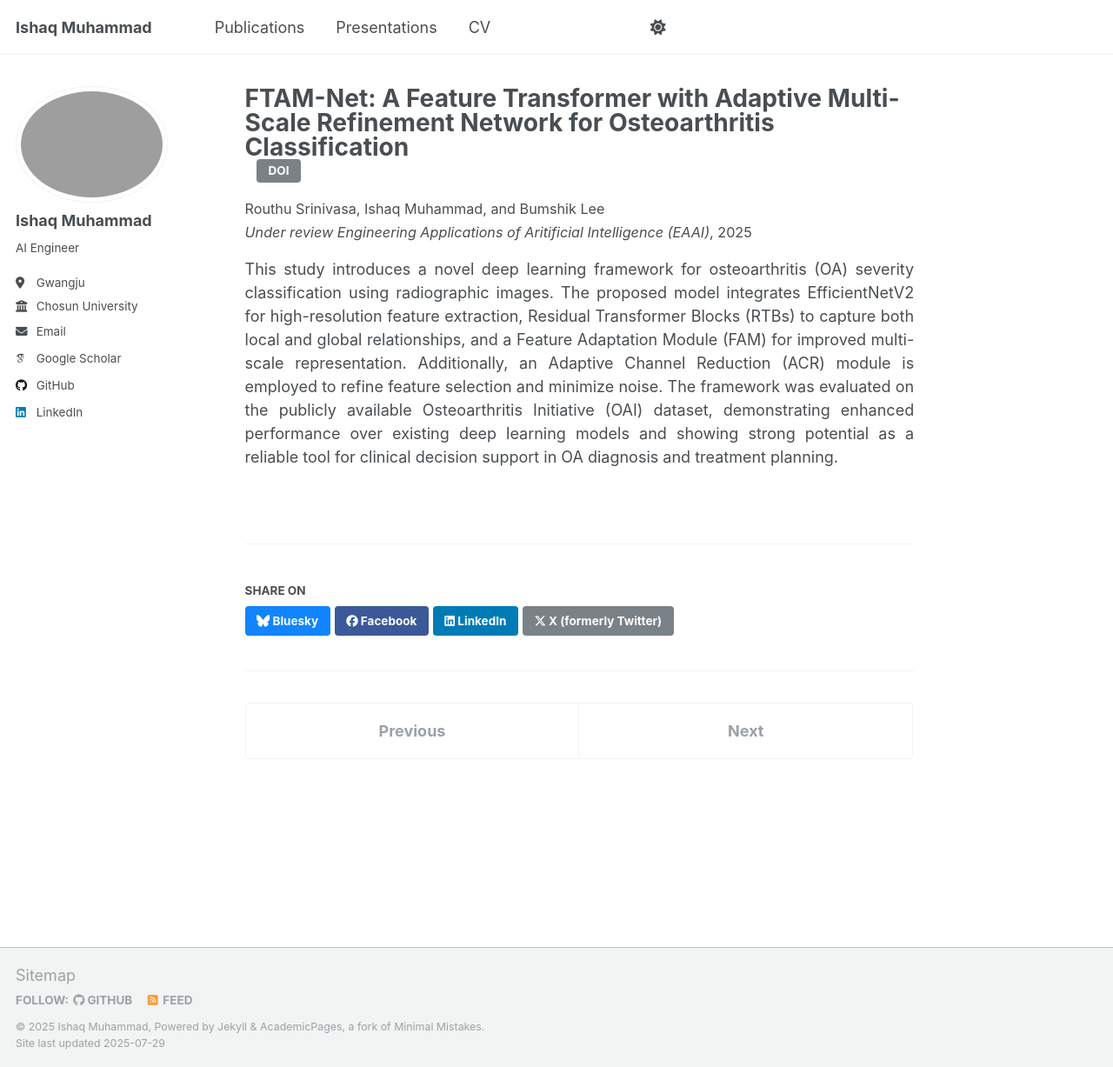
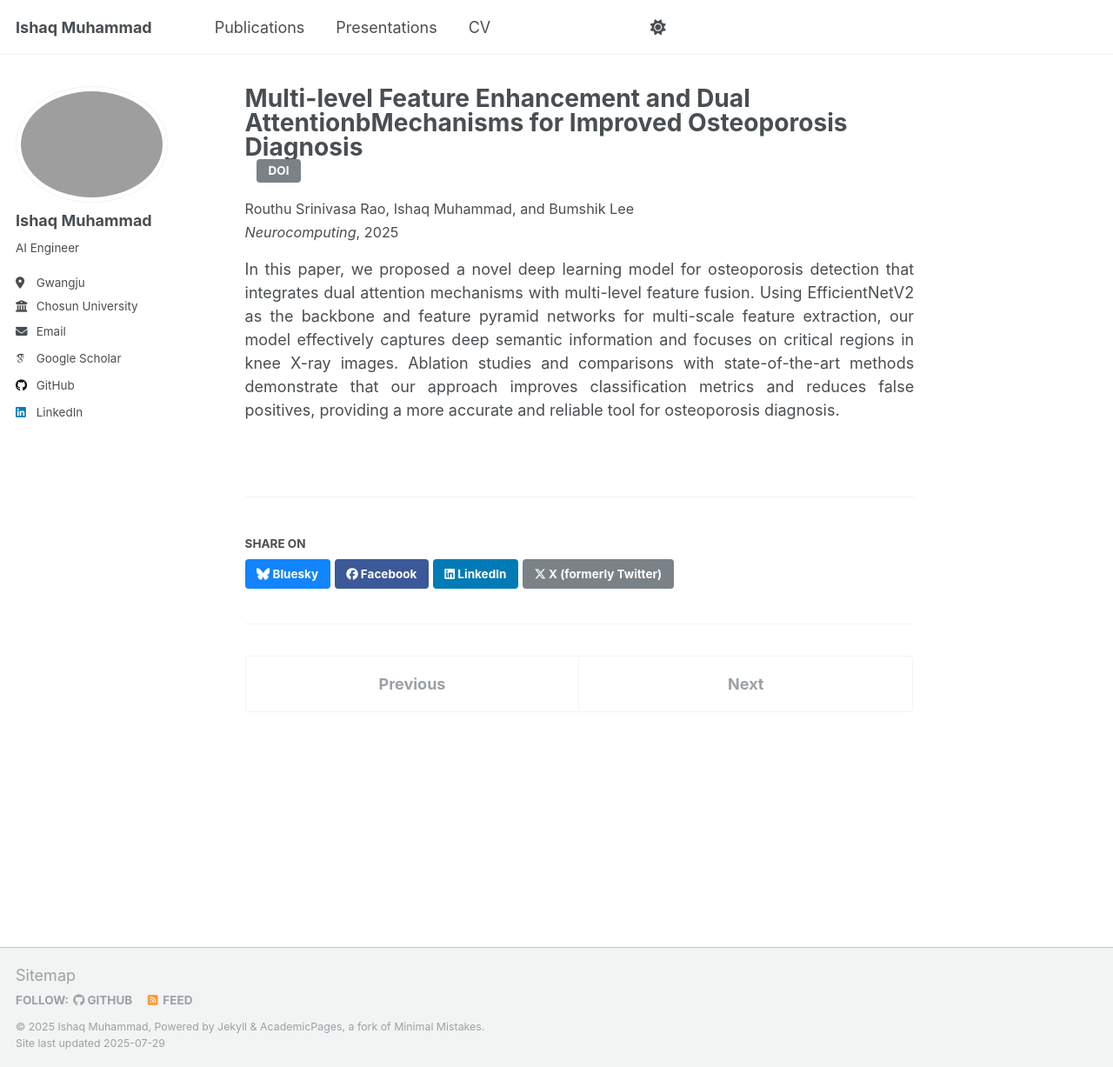
Before and after one commit to IshaqMKhan/IshaqMKhan.github.io, a Jekyll site: the page built from _publications/2015-10-01-paper-title-number-6.md, in a window 1280 px wide and 1227 px high. Shown: the whole window at 87% size. Built offline with Jekyll 4.4.1, drawn with Linux system fonts in a browser that asks for light colours; some web fonts are replaced; a script that is not in the unit is left out.

Commit message:
Update 2015-10-01-paper-title-number-6.md

```diff
--- a/_publications/2015-10-01-paper-title-number-6.md
+++ b/_publications/2015-10-01-paper-title-number-6.md
@@ -1,14 +1,16 @@
 ---
-title: "FTAM-Net: A Feature Transformer with Adaptive Multi-Scale Refinement Network for Osteoarthritis Classification"
+title: "Multi-level Feature Enhancement and Dual AttentionbMechanisms for Improved Osteoporosis Diagnosis"
 collection: publications
 category: manuscripts
-permalink: /publication/2025-01-03-ftam-net-osteoarthritis
-date: 2025-01-03
-venue: "Engineering Applications of Aritificial Intelligence (EAAI)"
-status: "Under review"
-authors: "Routhu Srinivasa, Ishaq Muhammad, and Bumshik Lee"
-doi: "https://doi.org/10.xxxx/xxxxxx"
+permalink: /publication/2025-01-01-bone-net
+# excerpt: 'This paper presents BONE-Net, a hybrid deep-learning model combining DenseNet169, Vision Transformer, and Attention Module for osteoporosis detection.'
+authors: "Routhu Srinivasa Rao, Ishaq Muhammad, and Bumshik Lee"
+status: ""
+venue: "Neurocomputing"
+date: 2025-01-01
+doi: "https://doi.org/10.1016/j.neucom.2025.131069"
 ---
+
 <p style="text-align: justify;">
-This study introduces a novel deep learning framework for osteoarthritis (OA) severity classification using radiographic images. The proposed model integrates EfficientNetV2 for high-resolution feature extraction, Residual Transformer Blocks (RTBs) to capture both local and global relationships, and a Feature Adaptation Module (FAM) for improved multi-scale representation. Additionally, an Adaptive Channel Reduction (ACR) module is employed to refine feature selection and minimize noise. The framework was evaluated on the publicly available Osteoarthritis Initiative (OAI) dataset, demonstrating enhanced performance over existing deep learning models and showing strong potential as a reliable tool for clinical decision support in OA diagnosis and treatment planning.
+In this paper, we proposed a novel deep learning model for osteoporosis detection that integrates dual attention mechanisms with multi-level feature fusion. Using EfficientNetV2 as the backbone and feature pyramid networks for multi-scale feature extraction, our model effectively captures deep semantic information and focuses on critical regions in knee X-ray images. Ablation studies and comparisons with state-of-the-art methods demonstrate that our approach improves classification metrics and reduces false positives, providing a more accurate and reliable tool for osteoporosis diagnosis.
  </p>
```
